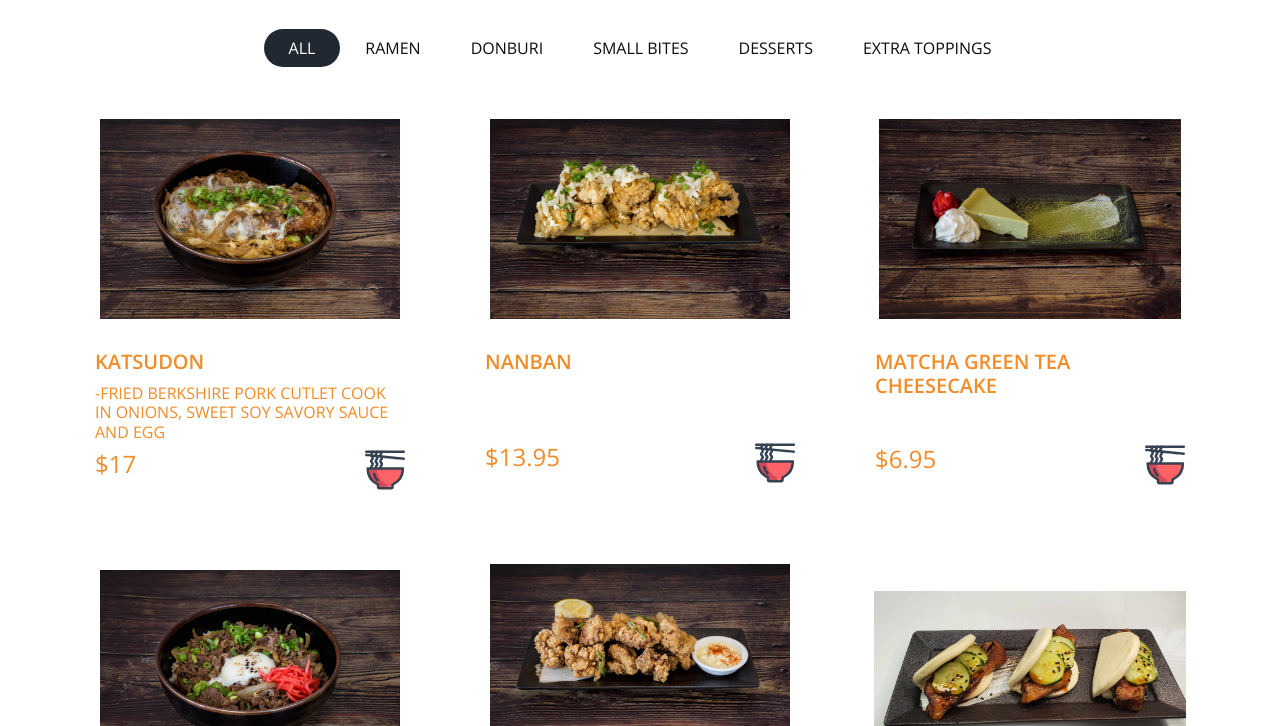
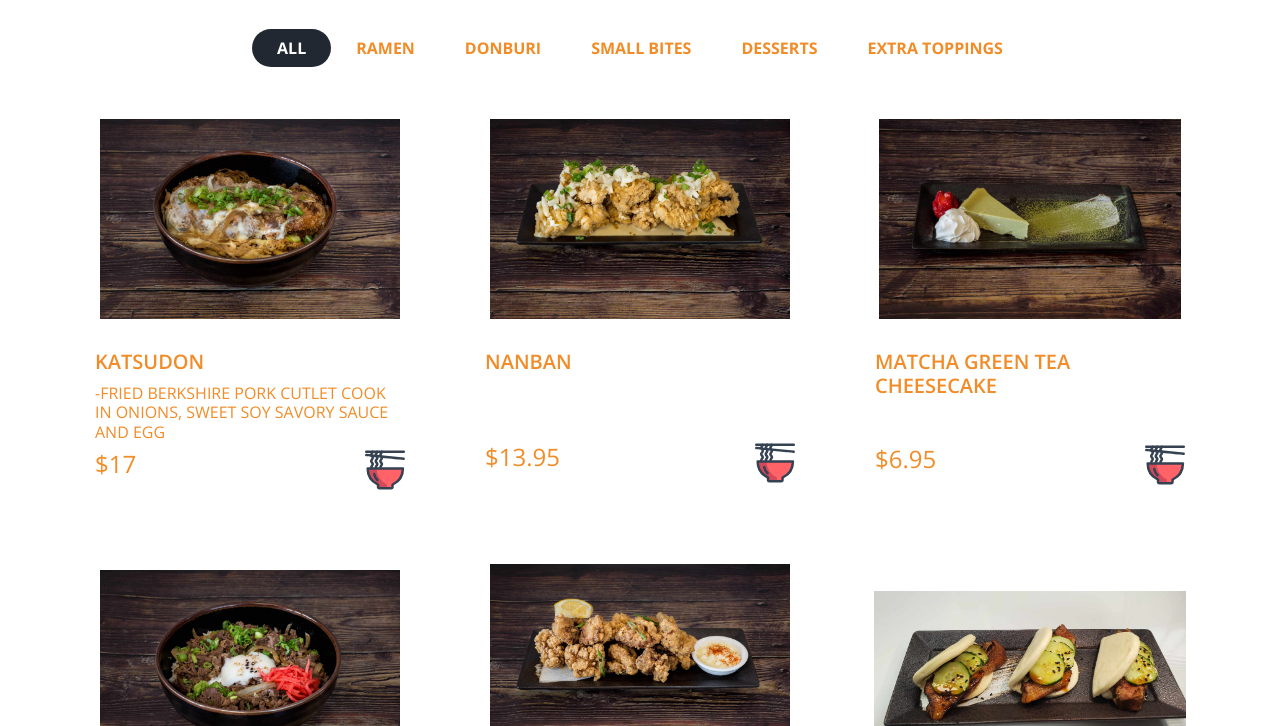
Before and after one commit to liam34/shiawase, a plain HTML site: page menu.html in a window 1280 px wide. Shown: the part 374-1100 px from the top of the page. Drawn offline with nearby package versions, Linux system fonts and the light colour scheme; some packages are replaced by stand-ins of ours.

Commit message:
changing menu font

```diff
--- a/menu.html
+++ b/menu.html
@@ -115,7 +115,7 @@
         </h2>
       </div>
 
-      <ul class="filters_menu" style='text-transform:uppercase'>
+      <ul class="filters_menu" style='text-transform:uppercase; font-weight:800; color: #F28C28 '>
         <li class="active" data-filter="*">All</li>
         <li data-filter=".ramen">Ramen</li>
         <li data-filter=".donburi">Donburi</li>
```
